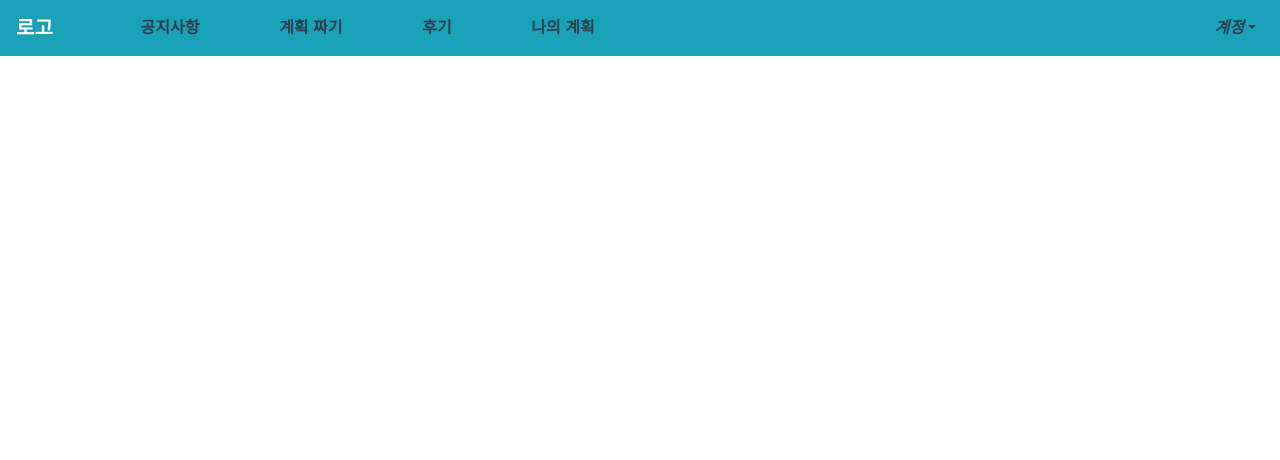
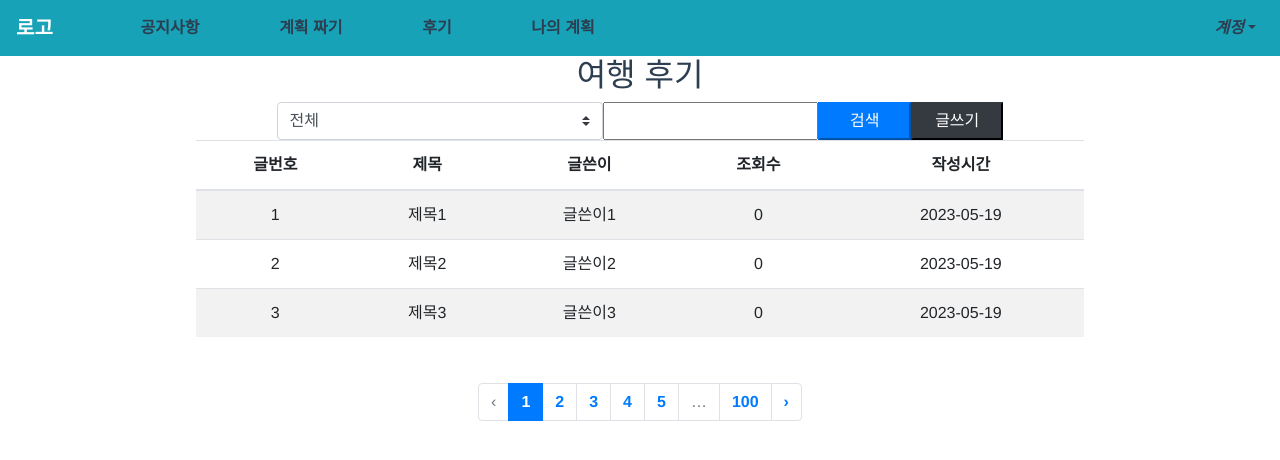
Before and after one commit to TRAVELAB2023/VueProject, a Vue app: page /board/list in a window 1280 px wide. Shown: the top 460 px of the page. Built offline with nearby package versions, Linux system fonts and the light colour scheme.

Commit message:
feat(board): AppBoardDetail & AppBoardList

```diff
--- /dev/null
+++ b/src/components/board/BoardList.vue
@@ -0,0 +1,17 @@
+<template>
+  <b-table striped hover :items="boardList" :fields="fields"></b-table>
+</template>
+
+<script>
+export default {
+  name: "BoardList.vue",
+  props: [
+    "boardList",
+    "fields"
+  ]
+}
+</script>
+
+<style scoped>
+
+</style>
--- /dev/null
+++ b/src/components/board/BoardSearchMenu.vue
@@ -0,0 +1,27 @@
+<template>
+  <div class="d-flex justify-content-center">
+    <div class="d-flex justify-content-center">
+      <b-form-select id="areaCode" class="form-select" value="0">
+        <option value="0" selected>전체</option>
+        <option value="1" selected>제목</option>
+        <option value="2" selected>내용</option>
+        <option value="3" selected>제목&내용</option>
+        <option value="4" selected>글쓴이</option>
+      </b-form-select>
+
+      <input type="text" id="search-keyword" />
+      <button id="searchBtn" class="btn-primary" style="width: 200px">검색</button>
+      <button id="createBtn" class="btn-dark" style="width: 200px">글쓰기</button>
+    </div>
+  </div>
+</template>
+
+<script>
+export default {
+  name: "BoardSearchMenu"
+}
+</script>
+
+<style scoped>
+
+</style>
--- a/src/components/user/UserFindPassword.vue
+++ b/src/components/user/UserFindPassword.vue
@@ -2,7 +2,7 @@
   <div class="box">
     <h2>비밀번호 찾기</h2>
     <b-card>
-      <b-form @submit="onSubmit" @reset="onReset" v-if="show">
+      <b-form @submit="onSubmit" v-if="show">
         <b-form-group id="email" label="이메일:" label-for="email">
           <b-form-input
             id="email"
--- a/src/components/user/UserLogin.vue
+++ b/src/components/user/UserLogin.vue
@@ -2,7 +2,7 @@
   <div class="box">
     <h2>로그인</h2>
     <b-card>
-      <b-form @submit="onSubmit" @reset="onReset" v-if="show">
+      <b-form @submit="onSubmit" v-if="show">
         <b-form-group id="email" label="이메일:" label-for="email">
           <b-form-input
             id="email"
--- a/src/router/index.js
+++ b/src/router/index.js
@@ -3,9 +3,11 @@ import VueRouter from "vue-router";
 import UserLogin from "@/components/user/UserLogin";
 import UserJoin from "@/components/user/UserJoin";
 import UserFindPassword from "@/components/user/UserFindPassword";
+import AppBoard from "@/views/AppBoard.vue";
 Vue.use(VueRouter);
 
 const routes = [
+
   {
     path: "/",
     redirect: "/main",
@@ -17,13 +19,26 @@ const routes = [
   },
   {
     path: "/board",
+    redirect: "/board/list",
     name: "AppBoard",
-    component: () => import(/* webpackChunkName: "board" */ "@/views/AppBoard.vue"),
+    component: AppBoard,
+    children: [
+      {
+        path: "detail",
+        component: () => import(/* webpackChunkName: "AppBoard" */ "@/views/AppBoardDetail.vue"),
+      },
+      {
+        path: "list",
+        component: () => import(/* webpackChunkName: "AppBoard" */ "@/views/AppBoardList.vue"),
+      }
+    ]
   },
   {
     path: "/notice",
     name: "AppNotice",
     component: () => import(/* webpackChunkName: "board" */ "@/views/AppNotice.vue"),
+      children: [
+      ]
   },
   {
     path: "/plan",
--- a/src/views/AppBoard.vue
+++ b/src/views/AppBoard.vue
@@ -1,16 +1,13 @@
 <template>
-  <div>
-    <div class="container">
-      <div class="main">
-        <router-view></router-view>
-      </div>
-    </div>
-  </div>
+  <router-view></router-view>
 </template>
 
 <script>
+
 export default {
   name: "AppBoard",
+
+
 };
 </script>
 
--- /dev/null
+++ b/src/views/AppBoardDetail.vue
@@ -0,0 +1,130 @@
+<template>
+  <div class="container align-items-start">
+    <div class="main ">
+      <div>
+
+        <div style="width: 800px;">
+          <h1>{{ title }}</h1>
+          <div class="border">
+            <b-row>
+              <b-col>{{ writer }}</b-col>
+              <b-col>조회수: {{ hit }}</b-col>
+              <b-col>작성일시: {{ registerTime }}</b-col>
+            </b-row>
+          </div>
+
+        </div>
+
+        <div style="width: 800px" class="border p-5" v-html="content"></div>
+        <div style="width: 800px" class="border p-4">
+          <b-row>
+            <b-col></b-col>
+            <b-col></b-col>
+            <b-row>
+              <b-col>
+                <b-button>목록</b-button>
+              </b-col>
+              <b-col>
+                <b-button>수정</b-button>
+              </b-col>
+              <b-col>
+                <b-button>삭제</b-button>
+              </b-col>
+            </b-row>
+          </b-row>
+        </div>
+        <br>
+        <div style="width: 800px;" class="border p-4">
+          <h2>댓글</h2>
+          <div class="d-flex">
+            <b-row class="align-items-center">
+              <b-col></b-col>
+              <b-col></b-col>
+              <b-col ><input style="width: 550px;" ></b-col>
+              <b-col >
+                <b-button style="width: 70px;">작성</b-button>
+              </b-col>
+            </b-row>
+          </div>
+          <br>
+
+
+          <div></div>
+
+          <div v-for="reply in replies" :key="reply.commentId">
+            <div v-if="reply.replyDepth==false">
+              <b-row class="border">
+                <b-col>{{ reply.memberNickname }}</b-col>
+                <b-col>{{ reply.content }}</b-col>
+                <b-col>{{ reply.registerTime }}</b-col>
+              </b-row>
+            </div>
+            <div v-else-if="reply.replyDepth==true">
+              <b-row style="background-color: whitesmoke;  " class="border">
+                <b-col>
+                  <b-row>
+                    <b-col></b-col>
+                    <b-col>{{ reply.memberNickname }}</b-col>
+                  </b-row>
+
+                </b-col>
+                <b-col>{{ reply.content }}</b-col>
+                <b-col>{{ reply.registerTime }}</b-col>
+              </b-row>
+            </div>
+
+          </div>
+          <b-pagination-nav
+              align="center"
+              v-model="currentPage"
+              :number-of-pages="100"
+
+              base-url="#"
+              first-number
+              last-number
+              @input="pageMove"
+          ></b-pagination-nav>
+        </div>
+      </div>
+
+    </div>
+  </div>
+</template>
+
+<script>
+export default {
+  name: "AppBoardDetail",
+  data() {
+    return {
+      currentPage: 1,
+      title: "글 제목입니다.  ",
+      content: "<div>글입니다</div>" +
+          "<img src='https://edu.ssafy.com/asset/images/logo.png'>",
+      writer: "김싸피",
+      hit: 1,
+      registerTime: "2023-05-19",
+
+      replies: [
+        {
+          commentId: 1,
+          memberNickname: "김싸피",
+          content: "노잼이에요",
+          replyDepth: false,
+          registerTime: "2023-05-19 02:41"
+        },
+        {
+          commentId: 2,
+          memberNickname: "박싸피",
+          content: "너도",
+          replyDepth: true,
+          registerTime: "2023-05-19 02:45"
+        },
+      ],
+    };
+  }
+}
+</script>
+
+<style scoped>
+
+</style>
--- /dev/null
+++ b/src/views/AppBoardList.vue
@@ -0,0 +1,117 @@
+<template>
+  <div class="container align-items-start">
+    <div class="main">
+      <h2>여행 후기</h2>
+      <board-search-menu></board-search-menu>
+      <BoardList v-bind:fields="fields" v-bind:board-list="BoardList"></BoardList>
+      <b-pagination-nav
+          align="center"
+          v-model="currentPage"
+          :number-of-pages="100"
+
+          base-url="#"
+          first-number
+          last-number
+          @input="pageMove"
+      ></b-pagination-nav>
+    </div>
+  </div>
+</template>
+
+<script>
+import BoardSearchMenu from "@/components/board/BoardSearchMenu.vue";
+import BoardList from "@/components/board/BoardList.vue";
+
+export default {
+  name: "AppBoardList.vue",
+  components: {BoardSearchMenu, BoardList},
+
+  data() {
+    return {
+      currentPage: 1,
+      pages: [
+        {
+          link:"",
+          text:"1"
+        },{
+          link:"",
+          text:"2"
+        },{
+          link:"",
+          text:"3"
+        },{
+          link:"",
+          text:"4"
+        },{
+          link:"",
+          text:"4"
+        },{
+          link:"",
+          text:"5"
+        },{
+          link:"",
+          text:"6"
+        },{
+          link:"",
+          text:"7"
+        },
+
+      ],
+      fields: [
+        {
+          key: 'id',
+          label: '글번호',
+        },
+        {
+          key: 'title',
+          label: '제목',
+        },
+        {
+          key: 'writer',
+          label: '글쓴이',
+        },{
+          key: 'hit',
+          label: '조회수',
+        },
+        {
+          key: 'registertime',
+          label: '작성시간'
+        },
+
+      ],
+      BoardList: [
+        {
+          id: 1,
+          title: "제목1",
+          writer: "글쓴이1",
+          hit: "0",
+          registertime: "2023-05-19"
+        },
+        {
+          id: 2,
+          title: "제목2",
+          writer: "글쓴이2",
+          hit: "0",
+          registertime: "2023-05-19"
+        },
+        {
+          id: 3,
+          title: "제목3",
+          writer: "글쓴이3",
+          hit: "0",
+          registertime: "2023-05-19"
+        }
+      ]
+
+    }},
+  methods:{
+    pageMove(){
+      console.log(this.currentPage);
+    }
+  }
+}
+</script>
+
+<style scoped>
+
+</style>
--- a/src/views/AppNotice.vue
+++ b/src/views/AppNotice.vue
@@ -1,10 +1,66 @@
 <template>
-  <div>notice</div>
+  <div class="container align-items-start">
+    <div class="main  ">
+      <h2>공지사항</h2>
+      <board-search-menu></board-search-menu>
+      <BoardList v-bind:fields="fields" v-bind:board-list="BoardList"></BoardList>
+    </div>
+  </div>
 </template>
 
 <script>
+import BoardSearchMenu from "@/components/board/BoardSearchMenu";
+import BoardList from "@/components/board/BoardList.vue";
+
 export default {
   name: "AppNotice",
+  components: {BoardSearchMenu, BoardList},
+
+  data() {
+    return {
+      fields:[
+        {
+          key: 'id',
+          label: '글번호',
+        },
+        {
+          key: 'title',
+          label: '제목',
+        },
+        {
+          key: 'writer',
+          label: '글쓴이',
+        },{
+        key: 'registertime',
+          label: '작성시간'
+        },
+
+      ],
+      BoardList: [
+        {
+          id: 1,
+          title: "제목1",
+          writer: "글쓴이1",
+          registertime: "2023-05-19"
+        },
+        {
+          id: 2,
+          title: "제목2",
+          writer: "글쓴이2",
+          registertime: "2023-05-19"
+        },
+        {
+          id: 3,
+          title: "제목3",
+          writer: "글쓴이3",
+          registertime: "2023-05-19"
+        }
+      ]
+
+    }
+  }
+
+
 };
 </script>
 
```
Also changed, not shown: src/components/board/PageNavigation.vue (added, +14 -0 lines).
